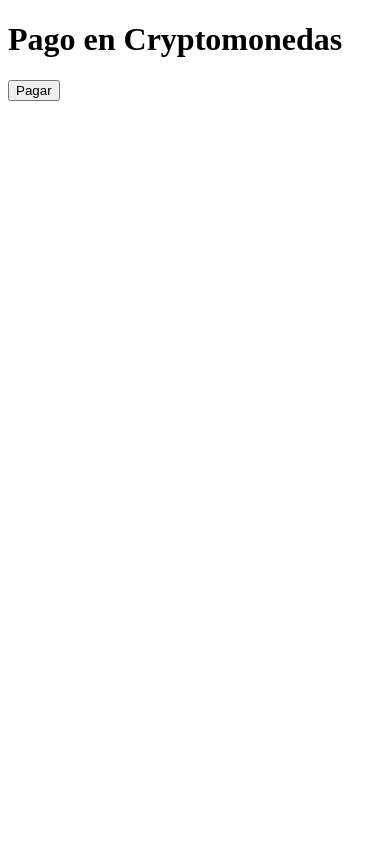
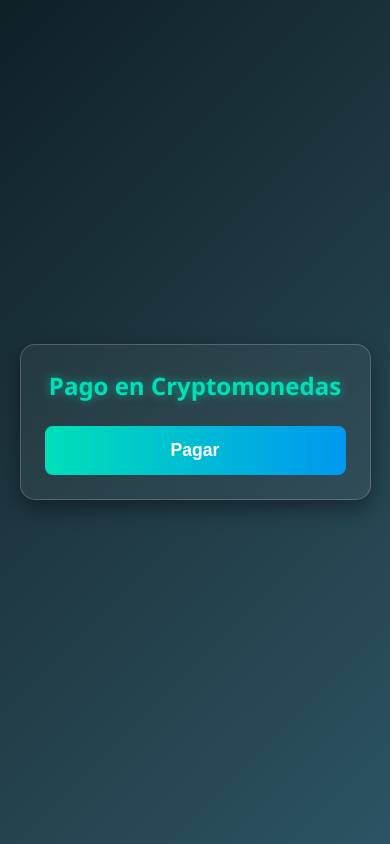
Before and after one commit to Kenner66/ProyectoFIIS, a Django app: page /payments/ in a window 390 px wide. Run offline with Django 5.2, Linux system fonts and the light colour scheme.

Commit message:
html coinbase

```diff
--- a/payments/views.py
+++ b/payments/views.py
@@ -46,10 +46,10 @@ def create_payment(request):
 
 # Éxito y cancelación
 def success(request):
-    return render(request, 'success.html')
+    return render(request, 'payments/success.html')
 
 def cancel(request):
-    return render(request, 'cancel.html')
+    return render(request, 'payments/cancel.html')
 
 # Webhook Coinbase
 @csrf_exempt  # Coinbase no envía CSRF token
--- a/templates/payments/index.html
+++ b/templates/payments/index.html
@@ -2,8 +2,98 @@
 <html lang="es">
 <head>
   <meta charset="UTF-8">
-  <title>Pago con Cryptomus</title>
+  <title>Pago con Cryptomonedas</title>
   {% load static %}
+  <style>
+    /* 🎨 Estilos generales */
+    * {
+      box-sizing: border-box;
+      margin: 0;
+      padding: 0;
+    }
+
+    body {
+      font-family: "Segoe UI", Tahoma, Geneva, Verdana, sans-serif;
+      background: linear-gradient(135deg, #0f2027, #203a43, #2c5364);
+      color: #fff;
+      display: flex;
+      justify-content: center;
+      align-items: center;
+      height: 100vh;
+    }
+
+    /* 📦 Contenedor principal */
+    .container {
+      background-color: rgba(255, 255, 255, 0.05);
+      backdrop-filter: blur(10px);
+      border: 1px solid rgba(255, 255, 255, 0.2);
+      padding: 2rem;
+      border-radius: 15px;
+      text-align: center;
+      width: 90%;
+      max-width: 400px;
+      box-shadow: 0 8px 20px rgba(0, 0, 0, 0.4);
+      animation: fadeIn 0.8s ease-in-out;
+    }
+
+    /* 📝 Título */
+    .container h1 {
+      font-size: 1.8rem;
+      margin-bottom: 1.5rem;
+      color: #00e0b8;
+      text-shadow: 0 0 10px rgba(0, 224, 184, 0.6);
+    }
+
+    /* 🟩 Botón de pagar */
+    .btn {
+      background: linear-gradient(90deg, #00e0b8, #0098f0);
+      color: white;
+      font-size: 1.1rem;
+      font-weight: bold;
+      border: none;
+      padding: 12px 25px;
+      border-radius: 8px;
+      cursor: pointer;
+      transition: transform 0.2s ease, box-shadow 0.3s ease;
+    }
+
+    .btn:hover {
+      transform: scale(1.05);
+      box-shadow: 0 4px 15px rgba(0, 224, 184, 0.6);
+    }
+
+    .btn:active {
+      transform: scale(0.97);
+    }
+
+    /* ✨ Animación de entrada */
+    @keyframes fadeIn {
+      from {
+        opacity: 0;
+        transform: translateY(-15px);
+      }
+      to {
+        opacity: 1;
+        transform: translateY(0);
+      }
+    }
+
+    /* 📱 Responsive */
+    @media (max-width: 480px) {
+      .container {
+        padding: 1.5rem;
+      }
+
+      .container h1 {
+        font-size: 1.5rem;
+      }
+
+      .btn {
+        width: 100%;
+        padding: 14px;
+      }
+    }
+  </style>
 </head>
 <body>
   <div class="container">
```
Also changed, not shown: templates/payments/cancel.html (added, +59 -0 lines), templates/payments/success.html (added, +59 -0 lines), db.sqlite3.
